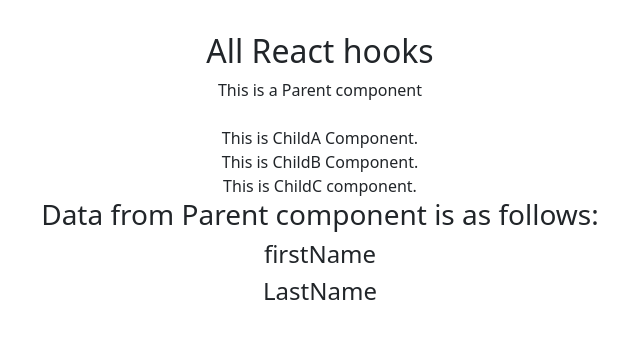
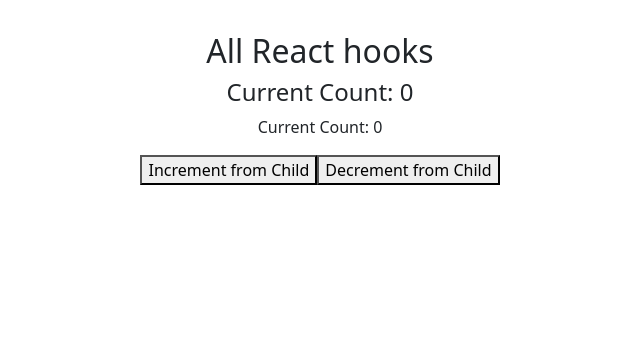
Before and after one commit to birajgrs1/react_js_tutorial, a React (Vite) app in the folder all-hook-concepts/: page / in a window 1280 px wide. Shown: the top 338 px of the page, without its empty margins (320-960 px from the left). Built offline with nearby package versions, Linux system fonts and the light colour scheme.

Commit message:
Understanding hook concept: useCallback

```diff
--- a/all-hook-concepts/src/App.jsx
+++ b/all-hook-concepts/src/App.jsx
@@ -2,7 +2,9 @@ import "./App.css";
 import "bootstrap/dist/css/bootstrap.min.css";
 // import UseStateDemo from "./Components/useState/UseStateHookDemo";
 import React from "react";
-import Parent from "./Components/useContext/Parent";
+import CallbackHookDemo from "./Components/callbackHooks/useCallback/UsingCallbackHook";
+// import WithoutCallback from "./Components/problem_without_callback/WithoutCallback";
+// import Parent from "./Components/useContext/Parent";
 // import Parent from "./Components/propdrilling/Parent";
 // import UseRefHookDemo from "./Components/useRef/UseRefHookDemo";
 // import UseEffectDemo from "./Components/useEffect/UseEffectComponentDemo";
@@ -24,7 +26,14 @@ function App() {
      {/* <Parent /> */}
 
      {/* Using Concept of Context Api to avoid prop drilling */}
-     <Parent></Parent>
+     {/* <Parent></Parent> */}
+
+     {/* Another hooks  */}
+
+     {/* Without Callback */}
+     {/* <WithoutCallback></WithoutCallback> */}
+     {/* With Callback */}
+     <CallbackHookDemo></CallbackHookDemo>
 
     </>
   );
--- /dev/null
+++ b/all-hook-concepts/src/Components/callbackHooks/ChildComponent.jsx
@@ -0,0 +1,13 @@
+import React from "react";
+
+const IAmChild = ({ count, onIncrement, onDecrement }) => {
+  return (
+    <>
+      <h4>Current Count: {count}</h4>
+      <p>Current Count: {count}</p>
+      <button onClick={onIncrement}>Increment from Child</button>
+      <button onClick={onDecrement}>Decrement from Child</button>
+    </>
+  );
+};
+export default IAmChild;
--- /dev/null
+++ b/all-hook-concepts/src/Components/callbackHooks/problem_without_callback/ChildComponent.jsx
@@ -0,0 +1,12 @@
+import React from "react";
+
+
+const IAmChild = ({count}) =>{
+    return(
+        <>
+        <h4>Current Count: {count}</h4>
+        </>
+    );
+
+}
+export default IAmChild;
--- /dev/null
+++ b/all-hook-concepts/src/Components/callbackHooks/problem_without_callback/WithoutCallback.jsx
@@ -0,0 +1,28 @@
+import React, {useState} from "react";
+import IAmChild from "./ChildComponent";
+
+const WithoutCallback = () =>{
+
+    const [count, setCount] = useState(0);
+
+    const incrementCount = () =>{
+        setCount(count+1);
+    }
+
+    const decrementCount = () =>{
+        setCount(count-1);
+    }
+
+    return(
+
+        <>
+        <button onClick={incrementCount}>Increment Count</button>
+        <button onClick={decrementCount}>Decrement Count</button>
+
+        <IAmChild count ={count}></IAmChild>
+
+        </>
+    );
+
+}
+export default WithoutCallback;
--- /dev/null
+++ b/all-hook-concepts/src/Components/callbackHooks/useCallback/UsingCallbackHook.jsx
@@ -0,0 +1,26 @@
+import React,{useCallback, useState}  from "react";
+import IAmChild from "../ChildComponent";
+
+
+const CallbackHookDemo = () =>{
+
+    const [count, setCount] = useState(0);
+
+    const handleIncrement = useCallback(()=>{
+        setCount((prevCount) => prevCount+1);
+    },[]);
+
+    const handleDecrement = useCallback(() => {
+        setCount((prevCount) => prevCount - 1);
+      }, []);
+
+    return(
+
+        <>
+        <IAmChild count={count} onIncrement={handleIncrement} onDecrement={handleDecrement} ></IAmChild>
+
+        </>
+    );
+
+}
+export default CallbackHookDemo;
```
